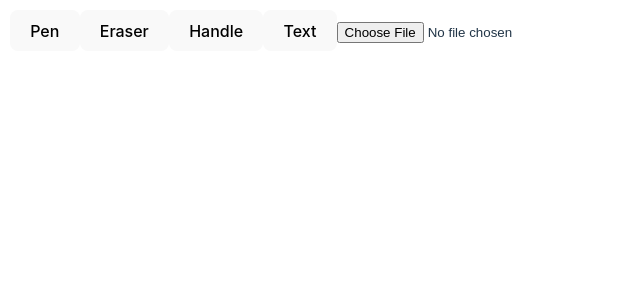
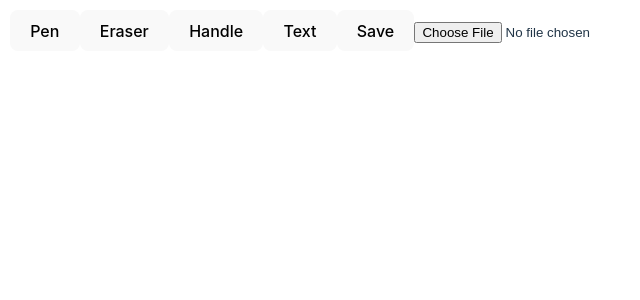
Before and after one commit to Kyou-hyeong/note, a React (Vite) app in the folder frontend/: page / in a window 1280 px wide. Shown: the top 300 px of the page, without its empty margins (0-640 px from the left). Built offline with nearby package versions, Linux system fonts and the light colour scheme.

Commit message:
start save function

```diff
--- a/frontend/src/components/InfiniteCanvas.tsx
+++ b/frontend/src/components/InfiniteCanvas.tsx
@@ -304,6 +304,40 @@ const InfiniteCanvas: React.FC = () => {
   useEffect(() => {
     redraw();
   }, [offset, scale, drawnLines, images, textBoxes]);
+  // 캔버스 저장하기
+  const handleSave = async () => {
+    const lineData = drawnLines.map(line => ({
+      points: line.map(p => ({ x: p.x, y: p.y }))
+    }));
+
+    const imageData = images.map(img => ({
+      x: img.x,
+      y: img.y,
+      width: img.width,
+      height: img.height,
+      url: img.image.src,  // <- 여기 중요
+    }));
+
+    const textData = textBoxes.map(box => ({
+      x: box.x,
+      y: box.y,
+      content: box.text,
+    }));
+
+    const payload = {
+      lines: lineData,
+      images: imageData,
+      textBoxes: textData
+    };
+
+    await fetch("http://localhost:8080/api/canvas/save", {
+      method: "POST",
+      headers: { "Content-Type": "application/json" },
+      body: JSON.stringify(payload),
+    });
+
+    alert("저장 완료!");
+  };
 
   // 전체 UI 및 캔버스 구성
   return (
@@ -313,6 +347,7 @@ const InfiniteCanvas: React.FC = () => {
         <button onClick={() => setTool('eraser')}>Eraser</button>
         <button onClick={() => setTool('handle')}>Handle</button>
         <button onClick={() => setTool('text')}>Text</button>
+        <button onClick={handleSave}>Save</button>
         <input type="file" accept="image/*" onChange={handleImageUpload} />
       </div>
       <canvas
```
